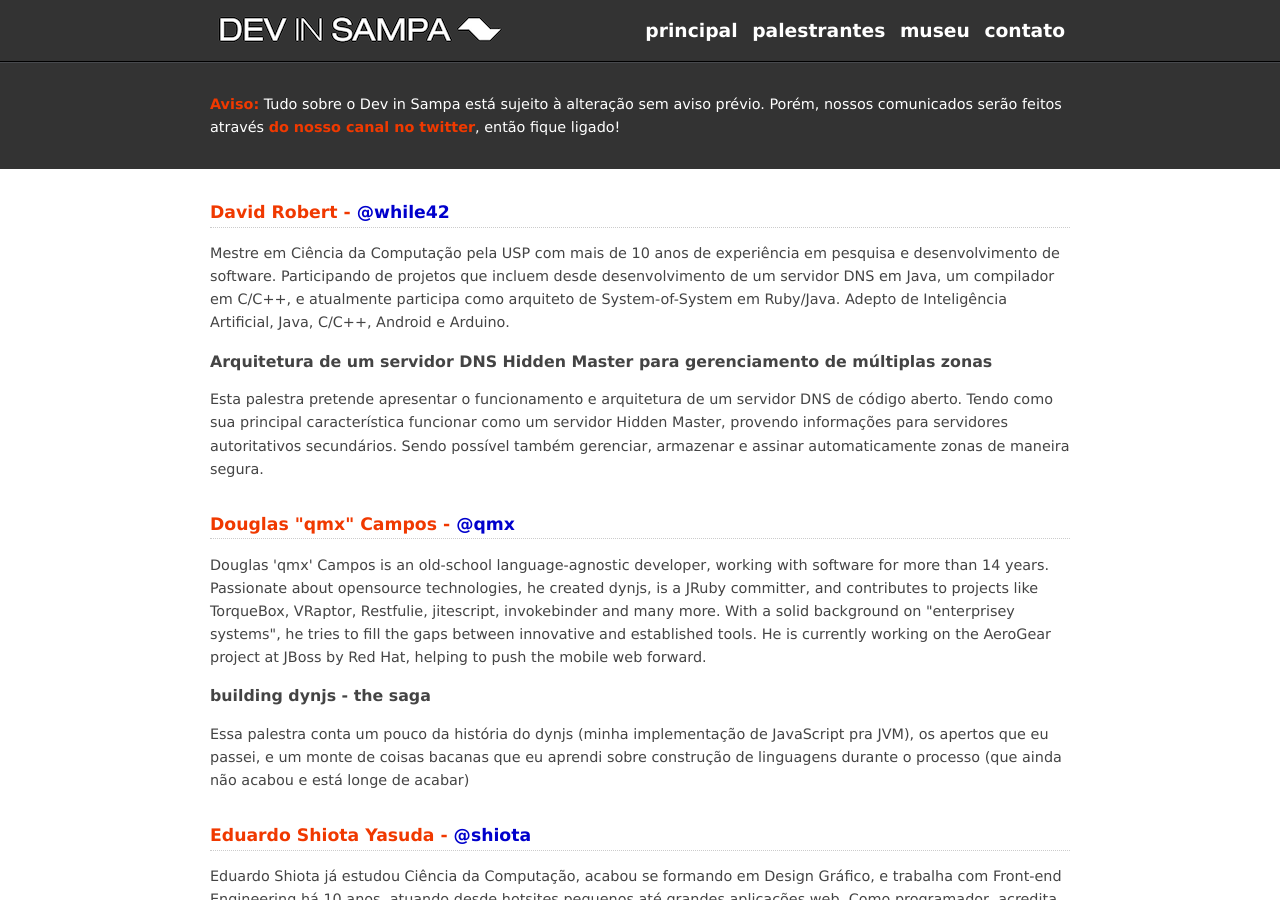
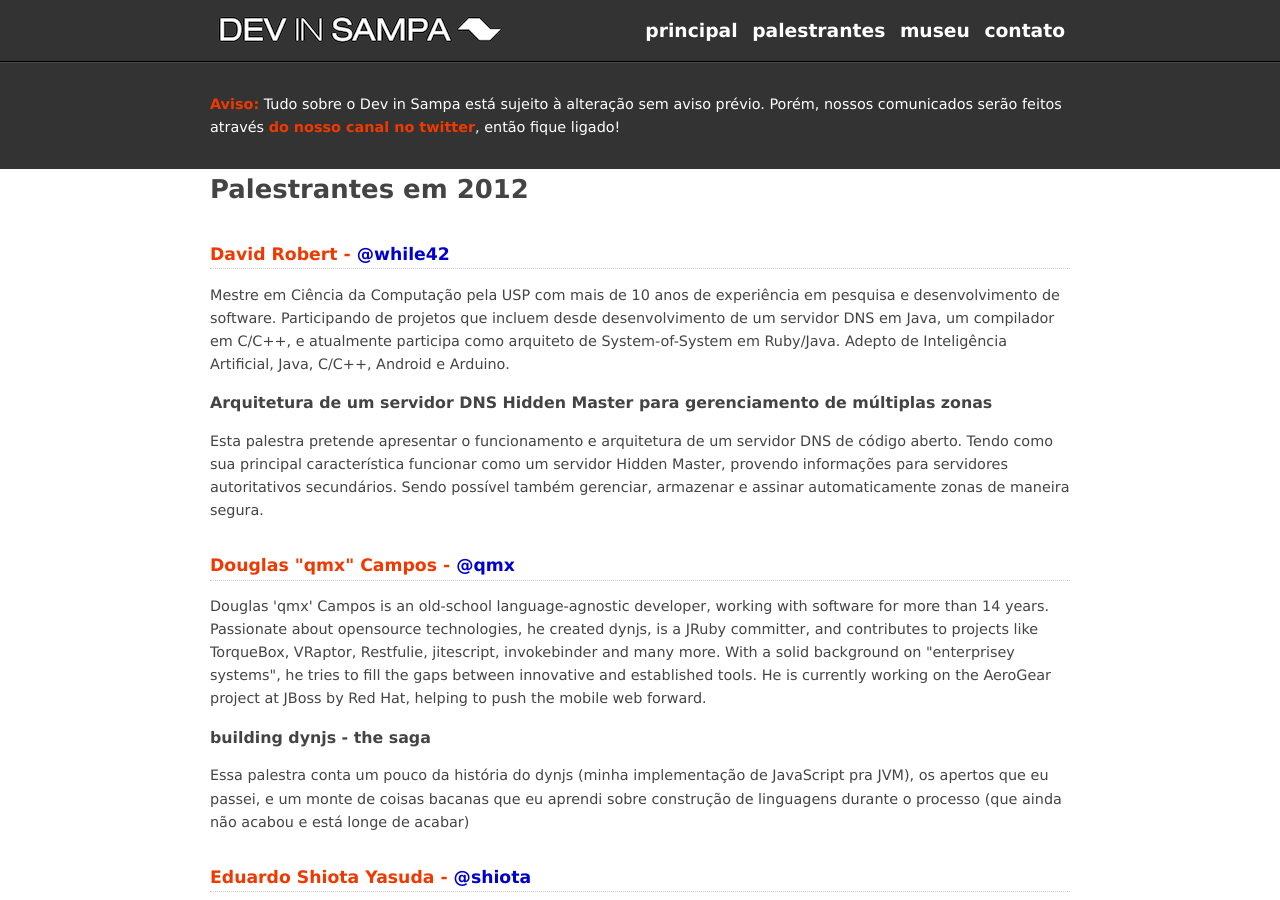
Before and after one commit to devinsampa/devinsampa.github.io, a Jekyll site: the page built from 2012/index.html, in a window 1280 px wide and 900 px high. Built offline with Jekyll 4.4.1, drawn with Linux system fonts in a browser that asks for light colours; nearby versions of some CDN libraries.

Commit message:
Adicionando titulos das páginas

```diff
--- a/2012/index.html
+++ b/2012/index.html
@@ -2,6 +2,8 @@
 layout: default
 title: Palestrantes em 2012
 ---
+<h1 id="palestrantes" class="container">Palestrantes em 2012</h1>
+
 <section id="david-robert" class="speaker container">
 	<h2>David Robert - <a href="http://twitter.com/while42" title="Siga o David Robert no Twitter">@while42</a></h2>
 	<p>
--- a/museu/index.html
+++ b/museu/index.html
@@ -2,6 +2,8 @@
 layout: default
 title: Museu
 ---
+<h1 id="museu" class="container">Museu</h1>
+
 <section class="container">
   <h2>O que já rolou?</h2>
   <p>Não conhecia o devinsampa? Ou simplesmente não pode participar das outras edições do evento? Confira a baixo o que já rolou em outras edições, inclusive você pode baixar as apresentações e na maioria das palestras contamos também com o vídeo de apresentação.<p>
```
